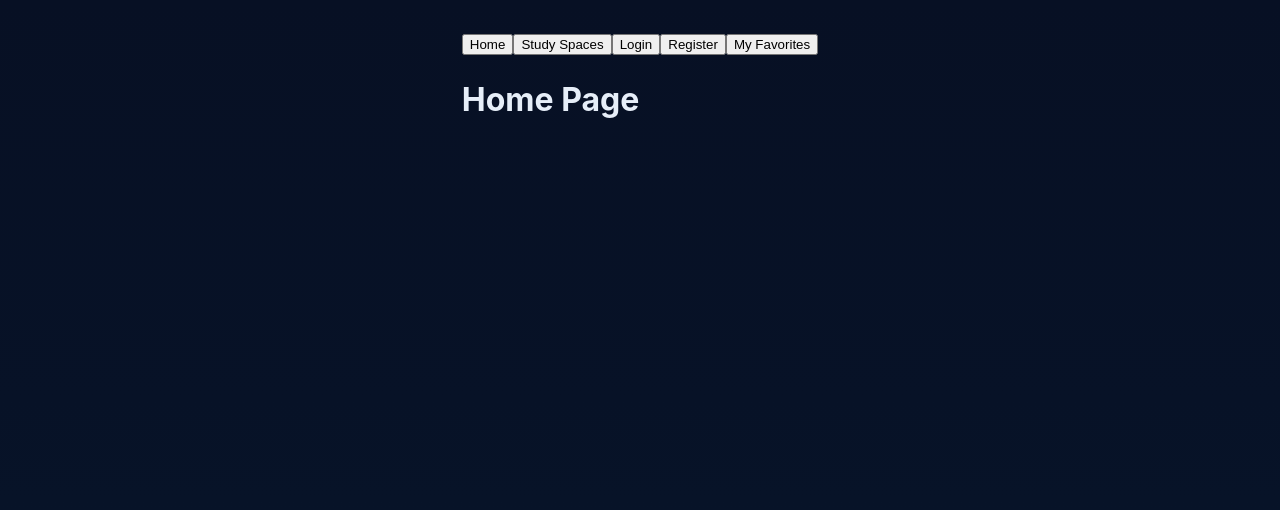
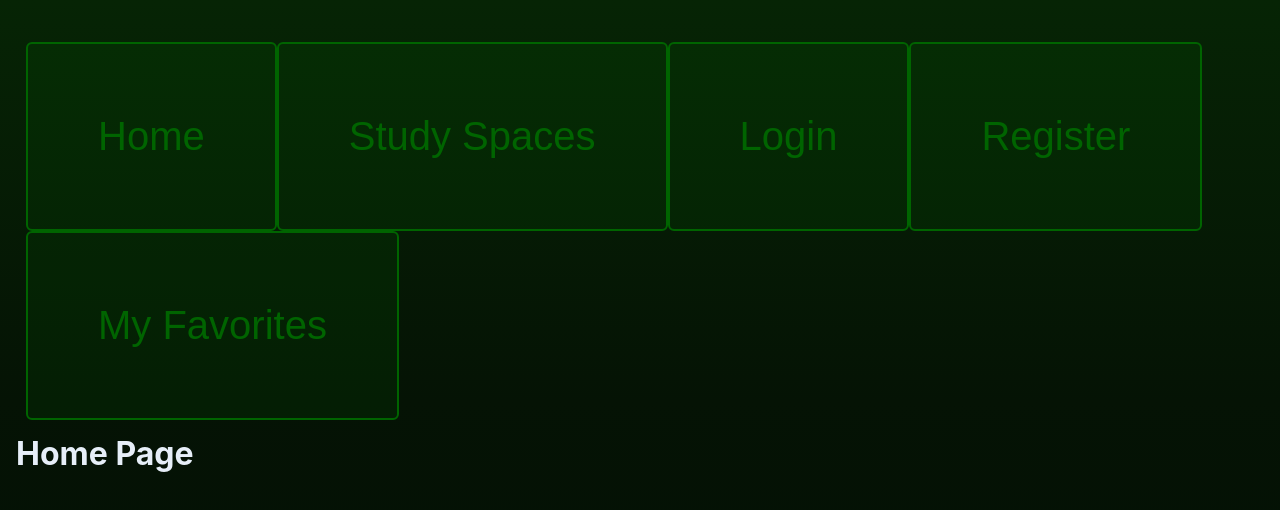
Before and after one commit to LissAponte/PRO150-SC2, a React (Vite) app in the folder frontend/study-space-app/: page / in a window 1280 px wide. Shown: the top 510 px of the page. Built offline with nearby package versions, Linux system fonts and the light colour scheme.

Commit message:
index.css changed color scheme

```diff
--- a/frontend/study-space-app/index.css
+++ b/frontend/study-space-app/index.css
@@ -1,6 +1,6 @@
 :root {
 	--bg: #0f1724;
-	--card: #0b1220;
+	--card: #07240a;
 	--muted: #94a3b8;
 	--accent: #60a5fa;
 	--accent-2: #7c3aed;
@@ -22,7 +22,7 @@ body {
 	font-family: Inter, ui-sans-serif, system-ui, -apple-system, "Segoe UI", Roboto, "Helvetica Neue", Arial;
 	-webkit-font-smoothing: antialiased;
 	-moz-osx-font-smoothing: grayscale;
-	background: linear-gradient(180deg, #071024 0%, #071227 50%, #07162b 100%);
+	background: linear-gradient(180deg, #062405 0%, #051305 50%, #020e05 100%);
 	color: #e6eef8;
 	line-height: 1.45;
 	-webkit-tap-highlight-color: transparent;
@@ -98,9 +98,20 @@ body {
 .btn:active { transform: translateY(1px); }
 
 
-home-btn {
+.home-btn, .study-spaces-btn, .login-btn, .register-btn, .favorites-btn {
 	font-size: 0.9rem;
-	background-color: rbg(11, 111, 49);
+	padding: 0.4rem 0.7rem;
+	color: darkgreen;
+	border:  2px solid darkgreen;
+	background: rgba(0, 128, 0, 0.1);
+	border-radius: 6px;
+	cursor : pointer;
+	padding: 70px;
+	font-size: 40px;
+	justify-content: center;
+	position: relative;
+	top: 10px;
+	left: 10px;
 
 }
 
```
